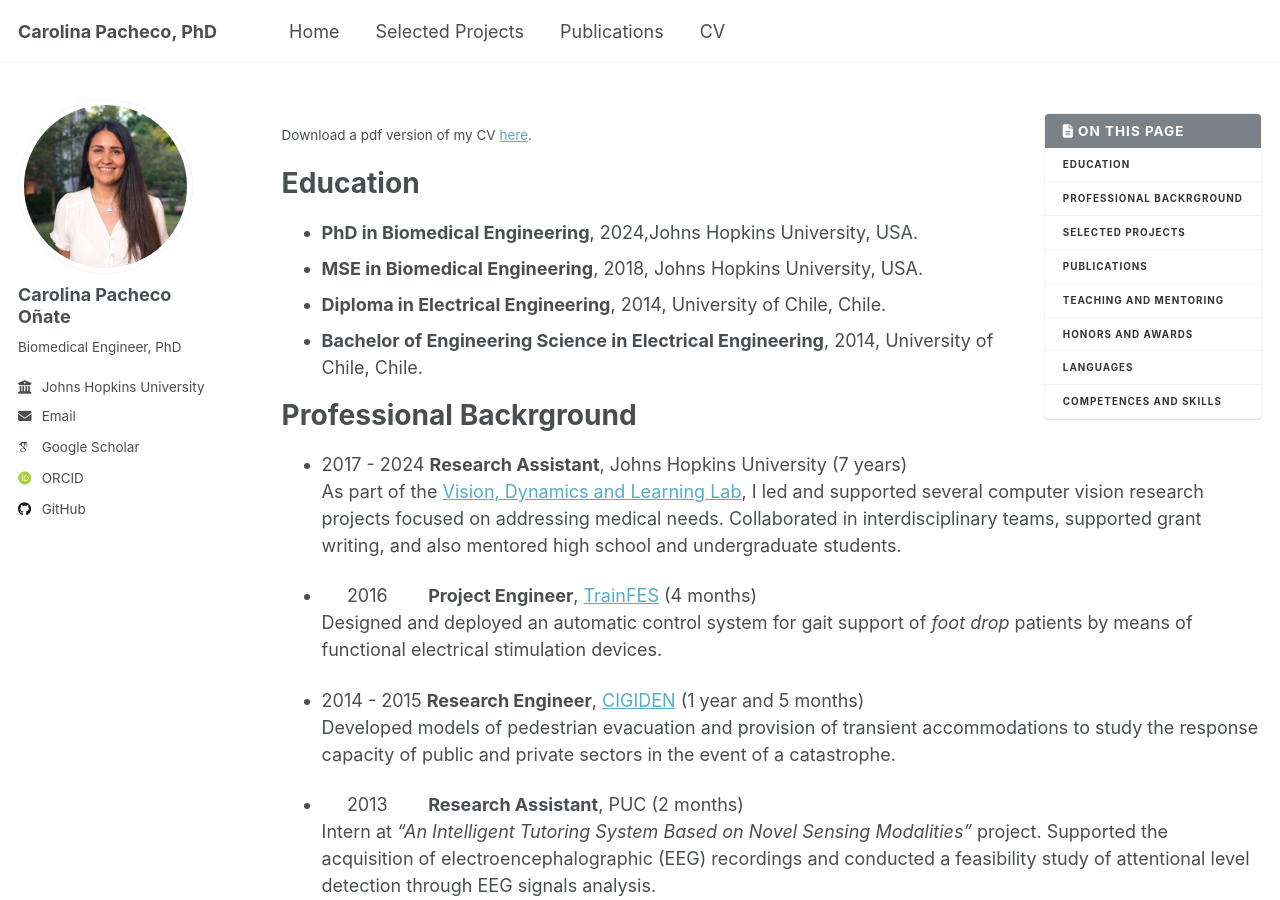
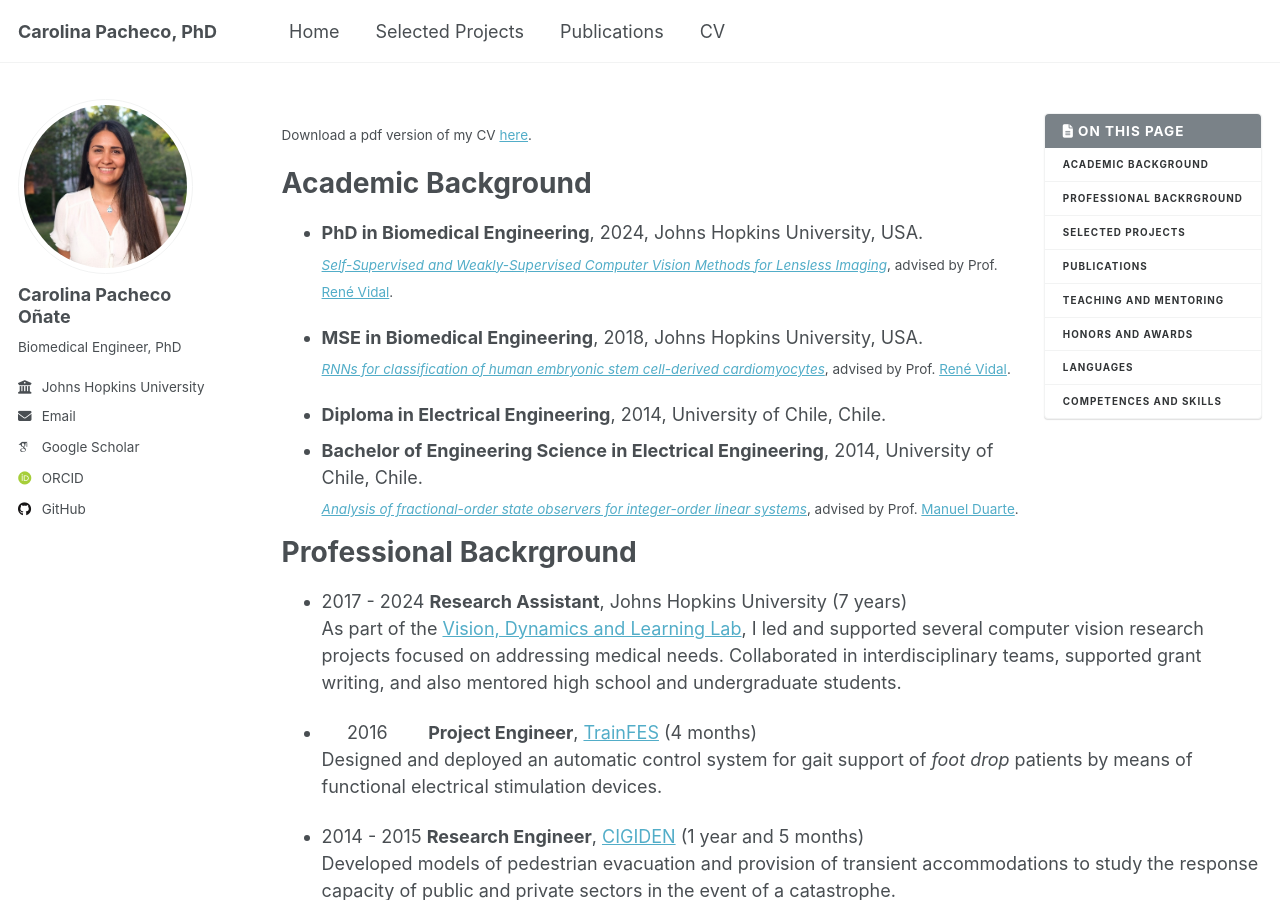
Before and after one commit to carolina-pacheco/carolina-pacheco.github.io, a Jekyll site: the page built from _pages/cv.md, in a window 1280 px wide and 900 px high. Built offline with Jekyll 4.4.1, drawn with Linux system fonts in a browser that asks for light colours; some web fonts are replaced; a script that is not in the unit is left out.

Commit message:
Update cv.md

```diff
--- a/_pages/cv.md
+++ b/_pages/cv.md
@@ -12,12 +12,18 @@ redirect_from:
 
 <sub> Download a pdf version of my CV [here]({{"Resume_CPacheco_2025.pdf" | prepend: "/files/" | prepend: base_path}}). <sub>
 
-Education
+Academic Background
 ======
-* **PhD in Biomedical Engineering**, 2024,Johns Hopkins University, USA.
-* **MSE in Biomedical Engineering**, 2018, Johns Hopkins University, USA.
+* **PhD in Biomedical Engineering**, 2024, Johns Hopkins University, USA. <br>
+  <sub> [*Self-Supervised and Weakly-Supervised Computer Vision Methods for Lensless Imaging*](https://jscholarship.library.jhu.edu/handle/1774.2/70256), advised by Prof. [René Vidal](https://www.grasp.upenn.edu/people/rene-vidal/). <sub>
+
+* **MSE in Biomedical Engineering**, 2018, Johns Hopkins University, USA. <br>
+  <sub> [*RNNs for classification of human embryonic stem cell-derived cardiomyocytes*](http://jhir.library.jhu.edu/handle/1774.2/60153), advised by Prof. [René Vidal](https://www.grasp.upenn.edu/people/rene-vidal/). <sub>
+
 * **Diploma in Electrical Engineering**, 2014, University of Chile, Chile.
-* **Bachelor of Engineering Science in Electrical Engineering**, 2014, University of Chile, Chile.
+* **Bachelor of Engineering Science in Electrical Engineering**, 2014, University of Chile, Chile.<br>
+    <sub> [*Analysis of fractional-order state observers for integer-order linear systems*](https://repositorio.uchile.cl/handle/2250/115614), advised by Prof. [Manuel Duarte](https://investigadores.anid.cl/es/public_search/researcher?id=4756). <sub>
+
 
 Professional Backrground
 ======
```
